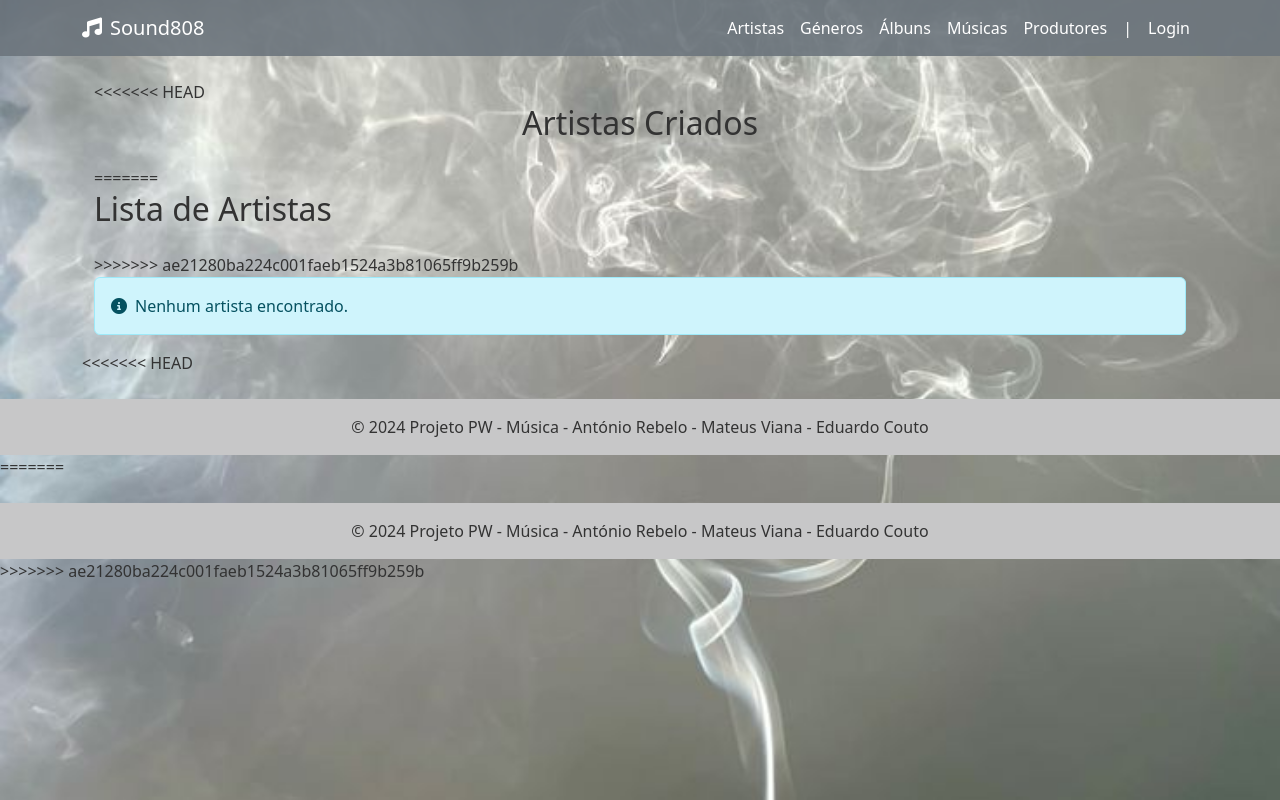
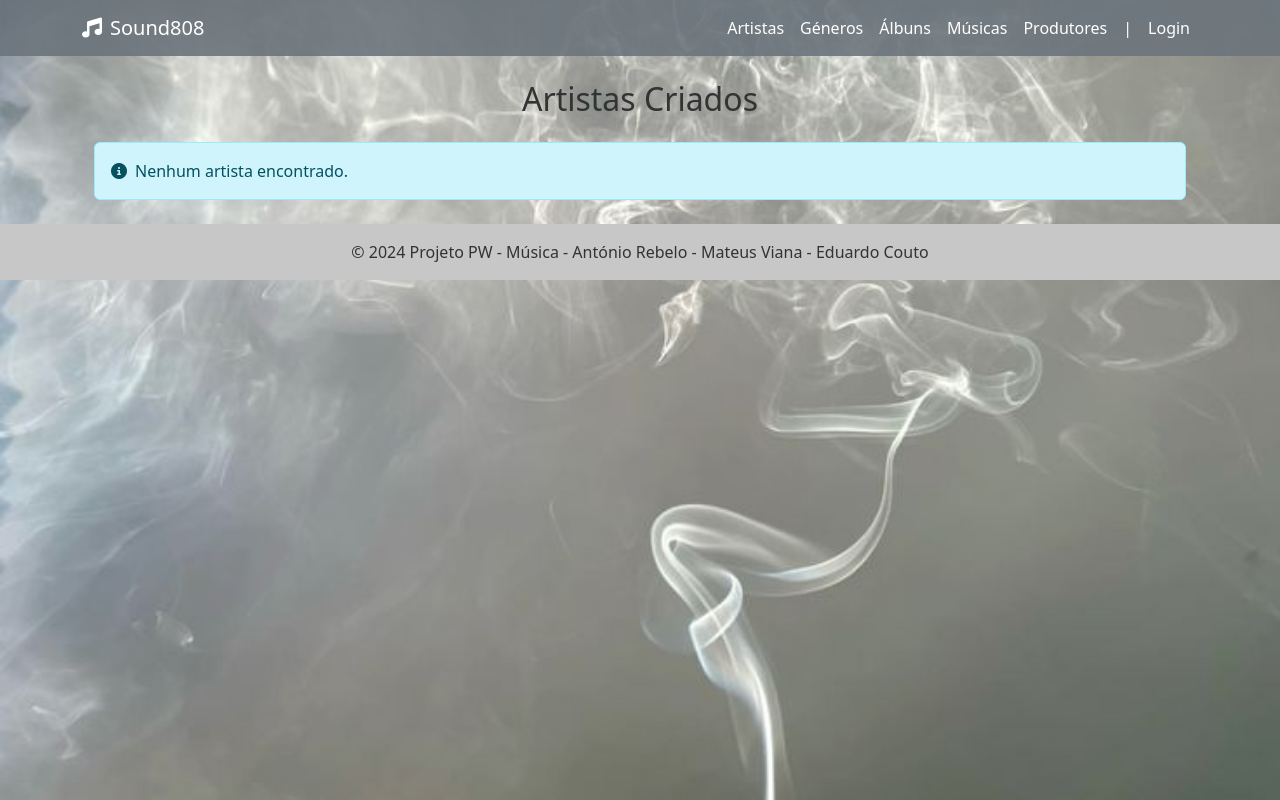
Before and after one commit to t8ne/PWProject, a PHP site: page /movie/artista in a window 1280 px wide. Run offline with PHP 8.4, Linux system fonts and the light colour scheme; data that the repository does not hold is empty; some libraries are stand-ins or nearby versions.

Commit message:
update fix, falta dar fix das imagens desaparecerem + background

```diff
--- a/app/views/artista/index.php
+++ b/app/views/artista/index.php
@@ -1,11 +1,7 @@
 <?php include 'app/views/partials/header.php'; ?> <!-- Inclui o cabeçalho da página -->
 
 <div class="container">
-<<<<<<< HEAD
     <h2 class="mb-4" style="text-align: center">Artistas Criados</h2>
-=======
-    <h2 class="mb-4">Lista de Artistas</h2> <!-- Título da página -->
->>>>>>> ae21280ba224c001faeb1524a3b81065ff9b259b
 
     <?php if ($isAdmin): ?> <!-- Verifica se o usuário atual é um administrador -->
         <div class="mb-3">
@@ -48,13 +44,12 @@
         echo "</div>";
     }
 
-    // Ordena os artistas
     if (isset($data['artistas']) && is_array($data['artistas']) && !empty($data['artistas'])) {
-            // Ordena os artistas em ordem crescente (A-Z, padrão)
-            usort($data['artistas'], function ($a, $b) {
-                return strcmp($a['nome'], $b['nome']);
-            });
-        }
+        // Ordena os artistas em ordem crescente (A-Z, padrão)
+        usort($data['artistas'], function ($a, $b) {
+            return strcmp($a['nome'], $b['nome']);
+        });
+    }
     ?>
 
     <?php if (isset($data['artistas']) && is_array($data['artistas']) && !empty($data['artistas'])): ?>
@@ -105,8 +100,4 @@
     <?php endif; ?>
 </div>
 
-<<<<<<< HEAD
 <?php include 'app/views/partials/footer.php'; ?>
-=======
-<?php include 'app/views/partials/footer.php'; ?> <!-- Inclui o rodapé da página -->
->>>>>>> ae21280ba224c001faeb1524a3b81065ff9b259b
```
Also changed, not shown: app/views/musica/index.php (+8 -8 lines).
